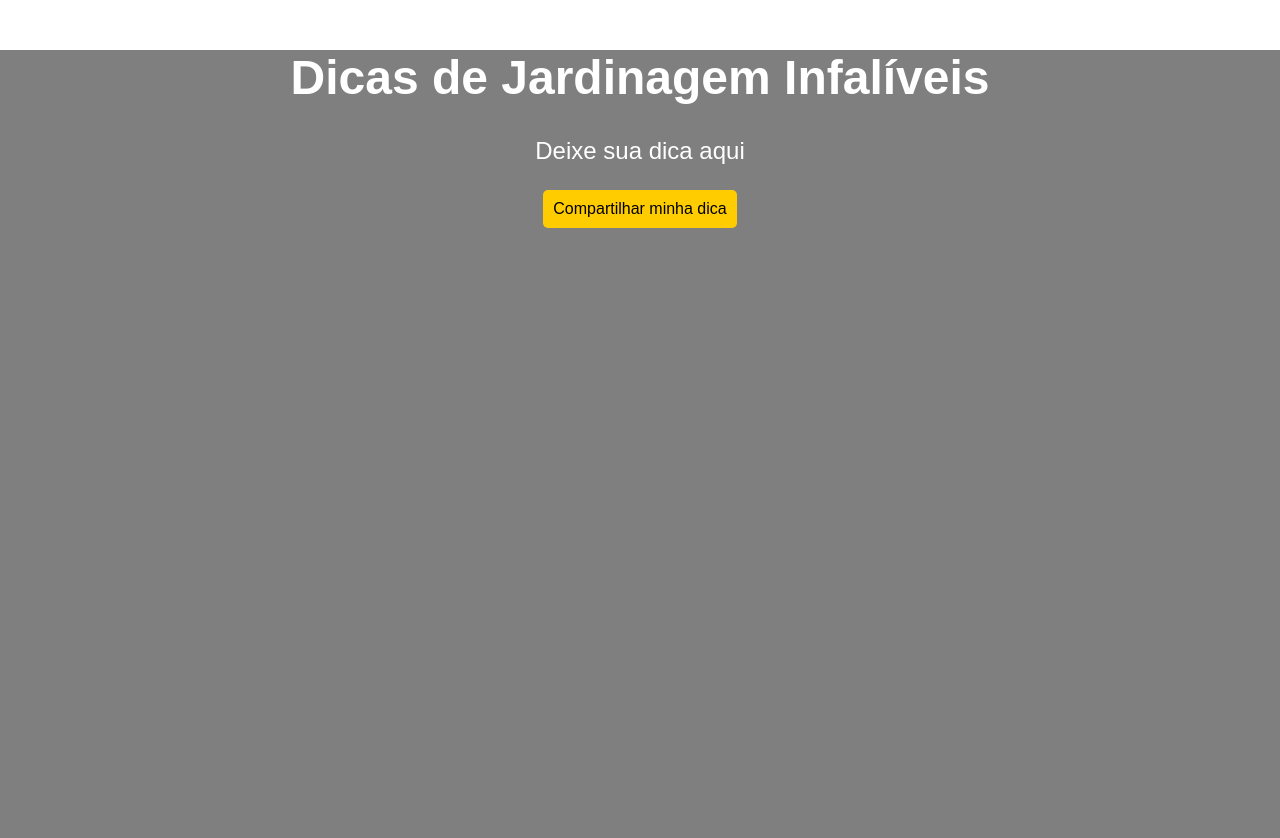
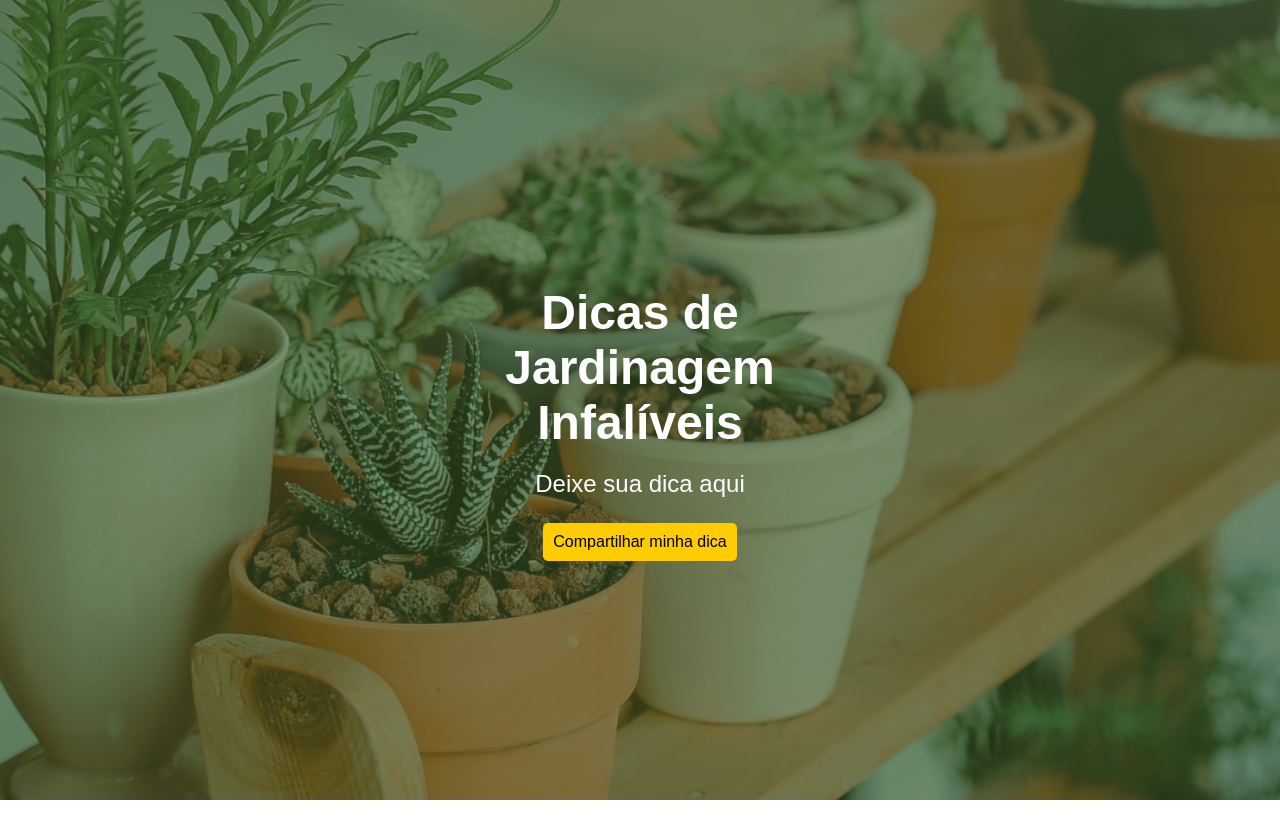
Before and after one commit to MatosSabriScript/Clients_dados.jardinagem, a plain HTML site: page PaginasHtml/Pagina_inicial.html in a window 1280 px wide. After the commit the page ends 800 px from the top, so only its background shows below. Drawn offline with Linux system fonts and the light colour scheme; files that its build step writes are made by us from their sources.

Commit message:
edição do css

```diff
--- a/PaginaInicial.css
+++ /dev/null
@@ -1,68 +0,0 @@
-body, html {
-  margin: 0;
-  padding: 0;
-  height: 100%;
-  font-family: 'Arial', sans-serif;
-}
-
-.container {
-  position: relative;
-  width: 100%;
-  height: 100%;
-  text-align: center;
-  color: white;
-}
-
-.background-image {
-  background-image: url('jardinagem.foto.png');
-  background-size: cover;
-  background-position: center;
-  position: absolute;
-  width: 100%;
-  height: 100%;
-  z-index: -2;
-}
-
-.overlay {
-  position: absolute;
-  width: 100%;
-  height: 100%;
-  background: rgba(0, 0, 0, 0.5);
-  z-index: -1;
-}
-
-header h1 {
-  margin-top: 50px;
-  font-size: 3em;
-  font-weight: bold;
-  align-items: center;
-}
-
-main p {
-  font-size: 1.5em;
-  margin: 20px 0;
-}
-
- button{
-  margin: 30px auto;
-  display: inline-block;
-}
-
- input,  button {
-  padding: 10px;
-  margin: 5px;
-  border: none;
-  border-radius: 5px;
-  font-size: 1em;
-}
-
- button {
-  background-color: #ffcc00; /* Cor de fundo do botão */
-  color: black;
-  cursor: pointer;
-}
-
-
- button:hover {
-  background-color: #e6b800;
-}
--- a/PaginasHtml/Pagina_inicial.html
+++ b/PaginasHtml/Pagina_inicial.html
@@ -4,13 +4,16 @@
     <meta charset="UTF-8">
     <meta name="viewport" content="width=device-width, initial-scale=1.0">
     <title>Dicas de Jardinagem Infalíveis</title>
-    <link rel="stylesheet" href="PaginaInicial.css">
+    <link rel="stylesheet" href="../assets/cssestilo/PaginaInicial.css">
+    <link rel="stylesheet" href="../assets/cssestilo/Paginacadastro.css">
+    <link rel="preconnect" href="https://fonts.googleapis.com">
+    <link rel="preconnect" href="https://fonts.gstatic.com" crossorigin>
+    <link href="https://fonts.googleapis.com/css2?family=Montserrat:ital,wght@0,100..900;1,100..900&display=swap" rel="stylesheet">
 </head>
 <body class="background-image">
         <div class="container">
-            <div class="overlay"></div>
             <header>
-                <h1>Dicas de Jardinagem Infalíveis</h1>
+            <h1> <span class="dicas">  Dicas de </span> <span class="jardinagem">Jardinagem</span> <span class="inflaiveis">Infalíveis </span> </h1>
             </header>
             <main>
                 <p>Deixe sua dica aqui</p>
--- /dev/null
+++ b/assets/cssestilo/PaginaInicial.css
@@ -0,0 +1,61 @@
+*{
+  margin: 0;
+  padding: 0;
+  font-family: 'Arial', sans-serif;
+}
+
+
+body  {
+  height:100vh;
+  width:100vw;
+  display:flex;
+  justify-content: center;
+  align-items: center;
+
+
+  }
+
+.container {
+  text-align: center;
+  color: white;
+
+}
+
+.dicas{
+  display:block;
+}
+
+.jardinagem{
+  display:block;
+}
+
+.infaliveis {
+  display:block;
+}
+
+
+
+.background-image {
+  background-image: url('../imagens/jardinagem.foto.png');
+  background-size: cover;
+  background-position: center;
+
+}
+
+
+header h1 {
+  margin-top: 50px;
+  font-size: 3em;
+  font-weight: bold;
+  align-items: center;
+}
+
+main p {
+  font-size: 1.5em;
+  margin: 20px 0;
+}
+
+ button{
+  margin: 30px auto;
+  display: inline-block;
+}
--- /dev/null
+++ b/assets/cssestilo/Paginacadastro.css
@@ -0,0 +1,18 @@
+input,  button {
+    padding: 10px;
+    margin: 5px;
+    border: none;
+    border-radius: 5px;
+    font-size: 1em;
+  }
+
+   button {
+    background-color: #ffcc00; /* Cor de fundo do botão */
+    color: black;
+    cursor: pointer;
+  }
+
+
+   button:hover {
+    background-color: #e6b800;
+  }
```
Also changed, not shown: PaginasHtml/cadastro.html (+1 -1 lines), assets/imagens/jardinagem.foto.png (renamed from jardinagem.foto.png).
